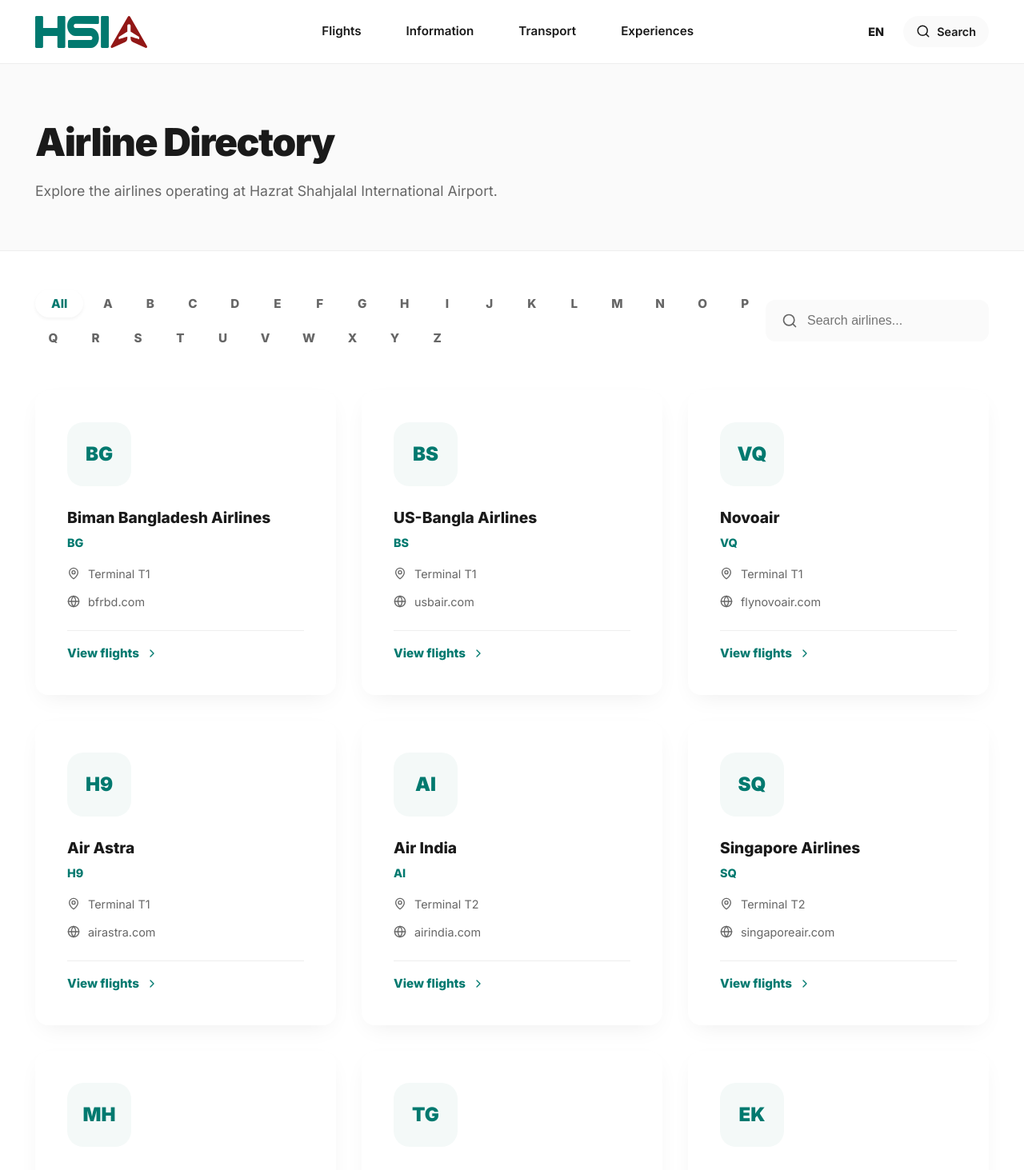
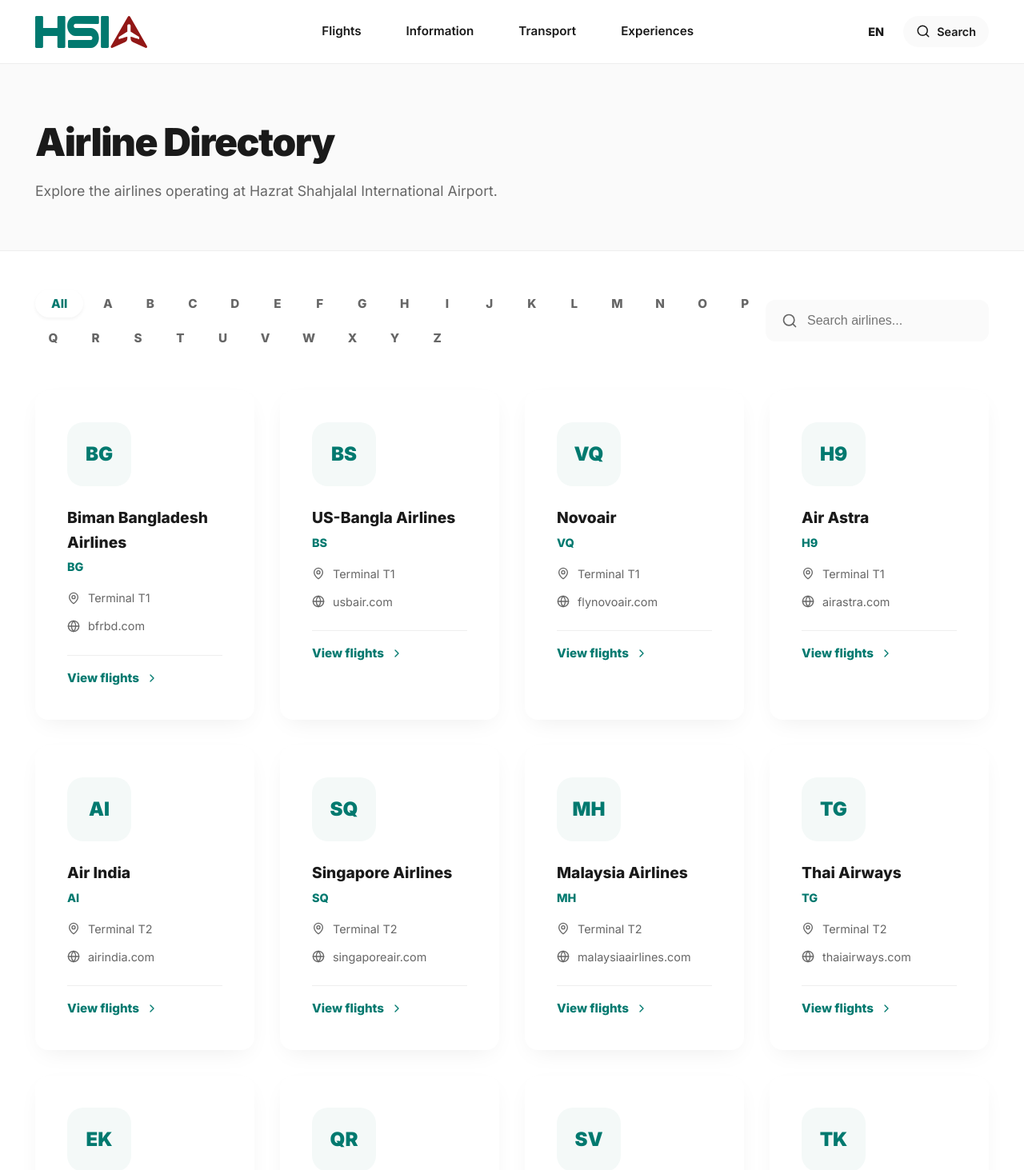
Before and after one commit to mailtohamim/HSIA-Airport, a Next.js app: page /flights/airlines in a window 1280 px wide. Shown: the top 1463 px of the page at 80% size. Built offline with nearby package versions, Linux system fonts and the light colour scheme.

Commit message:
UI Tweak: Complete 2x2 grid by adding Transport service card

```diff
--- a/src/app/globals.css
+++ b/src/app/globals.css
@@ -186,7 +186,7 @@
 .quick-btn:hover .icon { transform: scale(1.1); }
 
 /* Service Cards */
-.services-grid { display: grid; grid-template-columns: repeat(3, 1fr); gap: 32px; }
+.services-grid { display: grid; grid-template-columns: repeat(4, 1fr); gap: 32px; }
 .service-card {
   background: #fff; border-radius: var(--radius); padding: 40px;
   box-shadow: var(--shadow); transition: all 0.3s ease;
--- a/src/app/page.js
+++ b/src/app/page.js
@@ -109,6 +109,12 @@
               <p>Rules, allowances and services to help you travel with peace of mind.</p>
               <Link href="/information/baggage" className="btn btn-outline">Read more</Link>
             </div>
+            <div className="service-card">
+              <div className="service-icon-box"><Bus size={32} /></div>
+              <h3>Transport</h3>
+              <p>Explore convenient transport and parking options at the airport.</p>
+              <Link href="/transport" className="btn btn-outline">View options</Link>
+            </div>
           </div>
         </div>
       </section>
```
